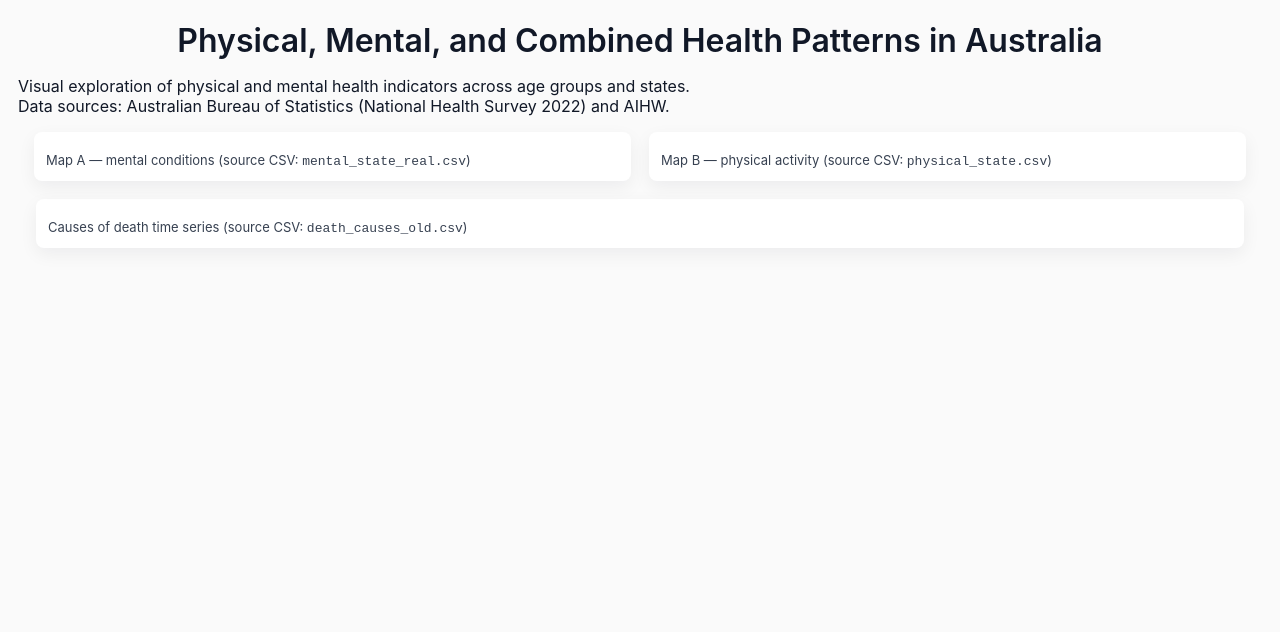
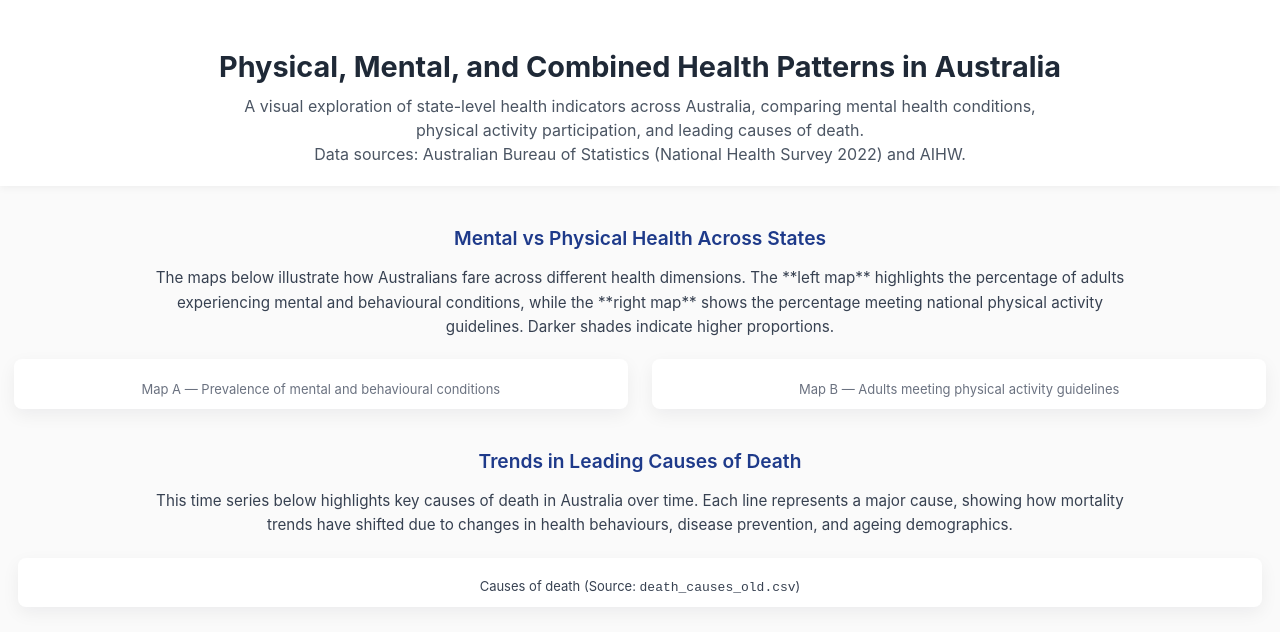
Before and after one commit to QuinnBurrowes/FIT3179, a plain HTML site: page index.html in a window 1280 px wide. Drawn offline with Linux system fonts and the light colour scheme; a script that the page names is missing.

Commit message:
Update title and improve layout in index.html

```diff
--- a/index.html
+++ b/index.html
@@ -2,7 +2,7 @@
 <html lang="en">
 <head>
   <meta charset="utf-8" />
-  <title>Australian maps + Causes of Death</title>
+  <title>Physical, Mental, and Combined Health Patterns in Australia</title>
   <meta name="viewport" content="width=device-width,initial-scale=1" />
   <script src="https://cdn.jsdelivr.net/npm/vega@5"></script>
   <script src="https://cdn.jsdelivr.net/npm/vega-lite@5"></script>
@@ -11,23 +11,56 @@
     body {
       font-family: Inter, system-ui, -apple-system, "Segoe UI", Roboto, "Helvetica Neue", Arial;
       background: #fafafa;
-      margin: 18px;
+      margin: 0;
+      padding: 0;
       color: #111827;
+      text-align: center;
+    }
+
+    header {
+      background: #ffffff;
+      box-shadow: 0 2px 8px rgba(0,0,0,0.05);
+      padding: 30px 20px 20px 20px;
+      margin-bottom: 30px;
     }
 
     h1 {
-      text-align: center;
-      margin-bottom: 8px;
+      margin-bottom: 10px;
+      font-weight: 700;
+      font-size: 1.8rem;
+      color: #1f2937;
+    }
+
+    .lead {
+      font-size: 1rem;
+      color: #4b5563;
+      max-width: 800px;
+      margin: 0 auto;
+      line-height: 1.5;
+    }
+
+    .section-title {
       font-weight: 600;
+      font-size: 1.2rem;
+      margin-top: 40px;
+      color: #1e3a8a;
+    }
+
+    .section-text {
+      max-width: 1000px;
+      margin: 10px auto 20px auto;
+      font-size: 0.95rem;
+      color: #374151;
+      line-height: 1.6;
     }
 
     .top-row {
       display: flex;
-      gap: 18px;
+      gap: 24px;
       justify-content: center;
       align-items: flex-start;
       flex-wrap: wrap;
-      margin-bottom: 18px;
+      margin-bottom: 40px;
     }
 
     .map-card {
@@ -35,8 +68,16 @@
       border-radius: 8px;
       box-shadow: 0 6px 18px rgba(15,23,42,0.06);
       padding: 12px;
-      width: 680px;           /* same width as specs */
+      width: 680px;
       box-sizing: border-box;
+      text-align: left;
+    }
+
+    .map-caption {
+      text-align: center;
+      margin-top: 10px;
+      font-size: 13px;
+      color: #6b7280;
     }
 
     .chart-card {
@@ -56,6 +97,7 @@
       margin-top: 8px;
       font-size: 13px;
       color: #374151;
+      text-align: center;
     }
 
     /* responsive: stack maps on small screens */
@@ -71,31 +113,50 @@
   <header>
     <h1>Physical, Mental, and Combined Health Patterns in Australia</h1>
     <p class="lead">
-      Visual exploration of physical and mental health indicators across age groups and states.
-      <br>
-      Data sources: Australian Bureau of Statistics (National Health Survey 2022) and AIHW.
+      A visual exploration of state-level health indicators across Australia, comparing mental health conditions,
+      physical activity participation, and leading causes of death.
+      <br> Data sources: Australian Bureau of Statistics (National Health Survey 2022) and AIHW.
     </p>
   </header>
+
+  <section>
+    <h2 class="section-title">Mental vs Physical Health Across States</h2>
+    <p class="section-text">
+      The maps below illustrate how Australians fare across different health dimensions.
+      The **left map** highlights the percentage of adults experiencing mental and behavioural conditions,
+      while the **right map** shows the percentage meeting national physical activity guidelines.
+      Darker shades indicate higher proportions.
+    </p>
+  </section>
 
   <div class="top-row">
     <div class="map-card">
       <div id="map1"></div>
-      <div class="caption">Map A — mental conditions (source CSV: <code>mental_state_real.csv</code>)</div>
+      <div class="map-caption">Map A — Prevalence of mental and behavioural conditions</div>
     </div>
 
     <div class="map-card">
       <div id="map2"></div>
-      <div class="caption">Map B — physical activity (source CSV: <code>physical_state.csv</code>)</div>
+      <div class="map-caption">Map B — Adults meeting physical activity guidelines</div>
     </div>
   </div>
 
+  <section>
+    <h2 class="section-title">Trends in Leading Causes of Death</h2>
+    <p class="section-text">
+      This time series below highlights key causes of death in Australia over time.
+      Each line represents a major cause, showing how mortality trends have shifted due to changes in health behaviours,
+      disease prevention, and ageing demographics.
+    </p>
+  </section>
+
   <div class="chart-card">
     <div id="deaths"></div>
-    <div class="caption">Causes of death time series (source CSV: <code>death_causes_old.csv</code>)</div>
+    <div class="caption">Causes of death (Source: <code>death_causes_old.csv</code>)</div>
   </div>
 
   <script>
-    // Spec 1 (mental_state_real.csv) — kept same as you supplied
+    // --- Spec 1: Mental health map ---
     const specMap1 = {
       "$schema":"https://vega.github.io/schema/vega-lite/v5.json",
       "width": 680,
@@ -131,7 +192,7 @@
       "config": {"view":{"stroke":"transparent"}}
     };
 
-    // Spec 2 (physical_state.csv)
+    // --- Spec 2: Physical health map ---
     const specMap2 = {
       "$schema":"https://vega.github.io/schema/vega-lite/v5.json",
       "width": 680,
@@ -167,7 +228,7 @@
       "config": {"view":{"stroke":"transparent"}}
     };
 
-    // Spec 3 — line chart for causes of death (death_causes_old.csv)
+    // --- Spec 3: Causes of death chart ---
     const specDeaths = {
       "$schema":"https://vega.github.io/schema/vega-lite/v5.json",
       "width": 1380,
@@ -183,14 +244,11 @@
       "config":{"view":{"stroke":"transparent"}}
     };
 
-    // embed options
+    // Render all visuals
     const embedOpts = {actions: false, renderer: "canvas"};
-
-    // Render all three visuals
-    vegaEmbed('#map1', specMap1, embedOpts).catch(console.error);
-    vegaEmbed('#map2', specMap2, embedOpts).catch(console.error);
-    vegaEmbed('#deaths', specDeaths, embedOpts).catch(console.error);
-
+    vegaEmbed('#map1', specMap1, embedOpts);
+    vegaEmbed('#map2', specMap2, embedOpts);
+    vegaEmbed('#deaths', specDeaths, embedOpts);
   </script>
 </body>
 </html>
```
